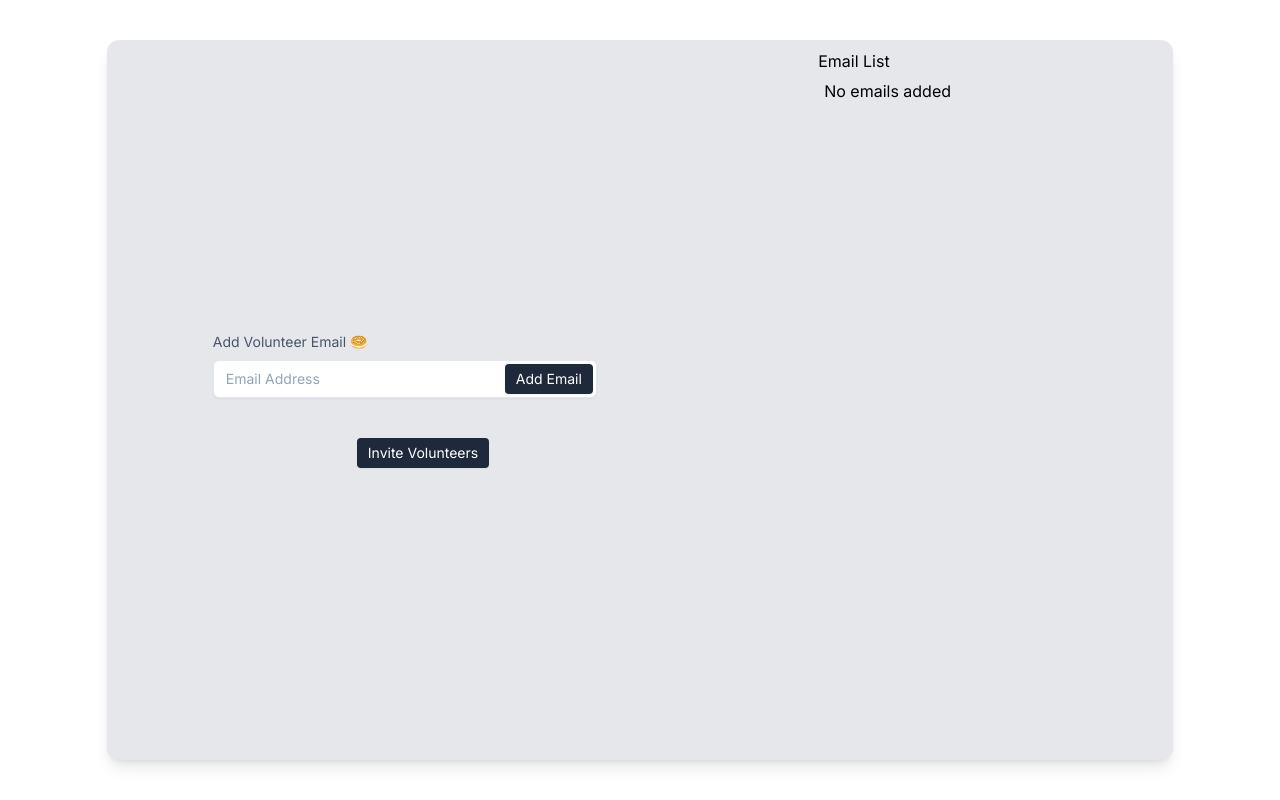
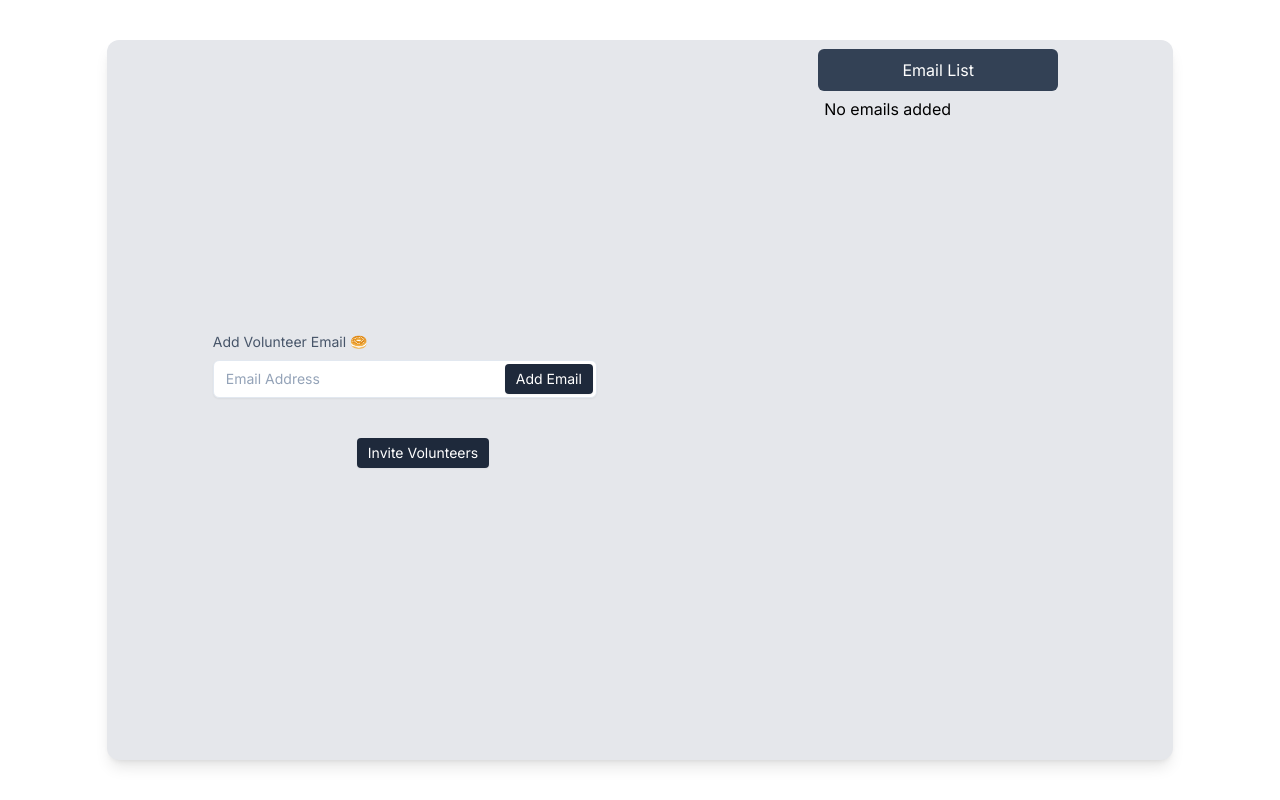
Before and after one commit to GTBitsOfGood/bagel-rescue, a Next.js app: page /AdminNavView/VolunteerAccountCreation in a window 1280 px wide. Built offline with nearby package versions, Linux system fonts and the light colour scheme.

Commit message:
Update admin invite page

```diff
--- a/src/app/AdminNavView/VolunteerAccountCreation/page.tsx
+++ b/src/app/AdminNavView/VolunteerAccountCreation/page.tsx
@@ -1,5 +1,6 @@
 'use client';
 
+import { sendVolunteerSignupEmails } from "@/server/db/actions/email";
 import { faTrash } from "@fortawesome/free-solid-svg-icons";
 import { FontAwesomeIcon } from "@fortawesome/react-fontawesome";
 import { useState } from "react";
@@ -8,7 +9,6 @@ function VolunteerAccountCreation() {
 
     const [emails, setEmails] = useState<string[]>([]);
     const [currentEmail, setCurrentEmail] = useState<string>("");
-    //TODO: add email to list and remove email from list
 
     function addEmail(email: string) {
         setEmails([...emails, email]);
@@ -31,12 +31,8 @@ function VolunteerAccountCreation() {
         ));
     }
 
-  return (
-    <div className={"flex items-center justify-center min-h-screen"}>
-        <div className={"flex justify-around h-[45rem] w-5/6 bg-gray-200 shadow-lg rounded-xl"}>
-            <form
-                onSubmit={(e) => {
-                    e.preventDefault();
+    function handleSubmit(event: React.FormEvent) {
+        event.preventDefault();
         if (emails.indexOf(currentEmail) !== -1) {
             alert("Email already added");
             return;
@@ -47,7 +43,32 @@ function VolunteerAccountCreation() {
         } else {
             console.error("Please enter a valid email address.");
         }
-                }}
+    }
+
+    async function inviteVolunteers() {
+        if (emails.length === 0) {
+            alert("No emails to send invitations to.");
+            return;
+        }
+
+        try {
+            const response = await sendVolunteerSignupEmails(emails);
+
+            if (await response) {
+                alert("Invitations sent successfully!");
+            }
+        } catch (error) {
+            console.error("Error sending invitations:", error);
+            alert("An error occurred while sending invitations.");
+        }
+    }
+
+
+  return (
+    <div className={"flex items-center justify-center min-h-screen"}>
+        <div className={"flex justify-around h-[45rem] w-5/6 bg-gray-200 shadow-lg rounded-xl"}>
+            <form
+                onSubmit={(e) => {handleSubmit(e)}}
             className="w-full content-center max-w-sm min-w-[200px]"
             >
                 <label className="block mb-2 text-sm text-slate-600">
@@ -72,14 +93,14 @@ function VolunteerAccountCreation() {
                 <button
                 className="ml-36 mt-10 rounded bg-slate-800 py-1 px-2.5 border border-transparent text-center text-sm text-white transition-all shadow-sm hover:shadow focus:bg-slate-700 focus:shadow-none active:bg-slate-700 hover:bg-slate-700 active:shadow-none"
                 type="button"
-                onClick={() => alert("Feature not implemented yet")}
+                onClick={async () => inviteVolunteers()}
                 >
                 Invite Volunteers
                 </button>
             </form>
 
             <div className="p-2 relative flex flex-col rounded-l border 0">
-                <label>Email List</label>
+                <label className="rounded-md bg-slate-700 py-2 px-4 border border-transparent text-center text-white">Email List</label>
                 <nav className="flex min-w-[240px] flex-col gap-1 p-1.5">
                     {emails.length != 0 ? displayEmails() : <div>No emails added</div>}
                 </nav>
```
Lines whose indentation alone changed are shown as unchanged.
